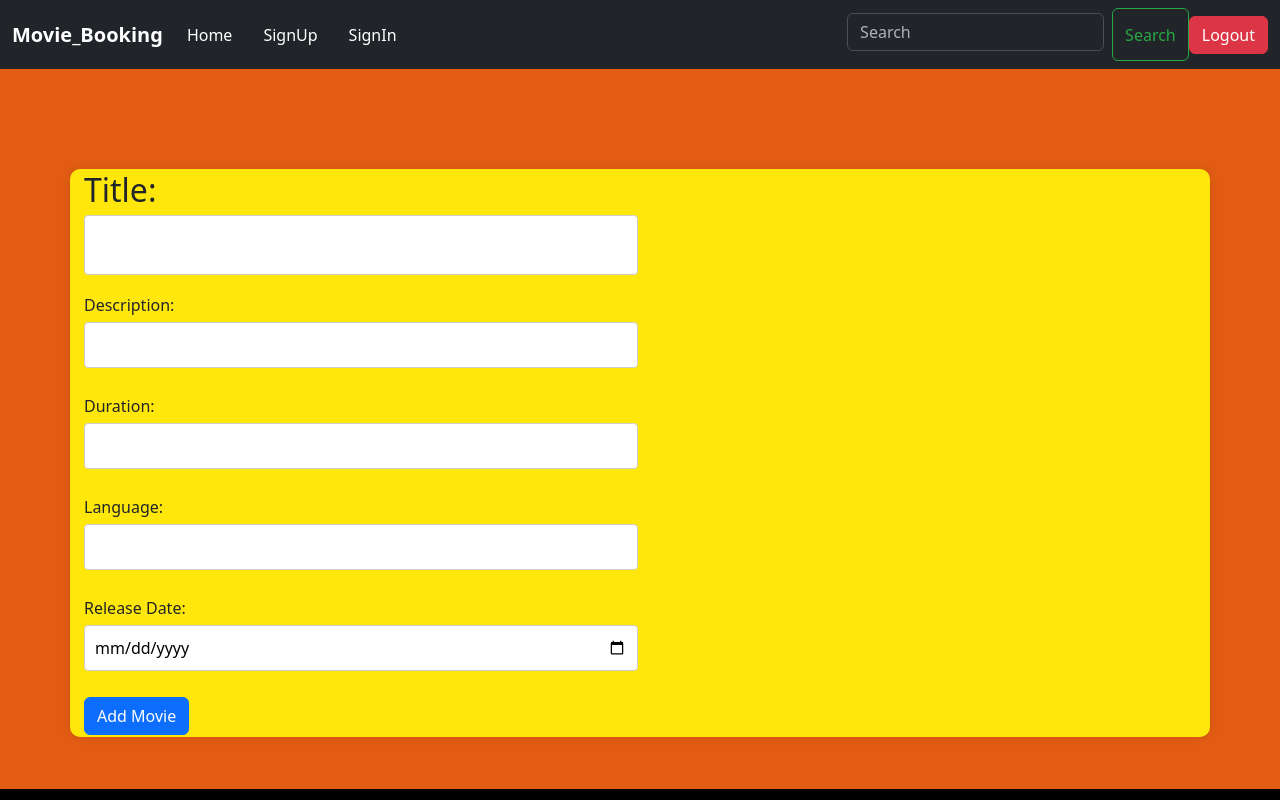
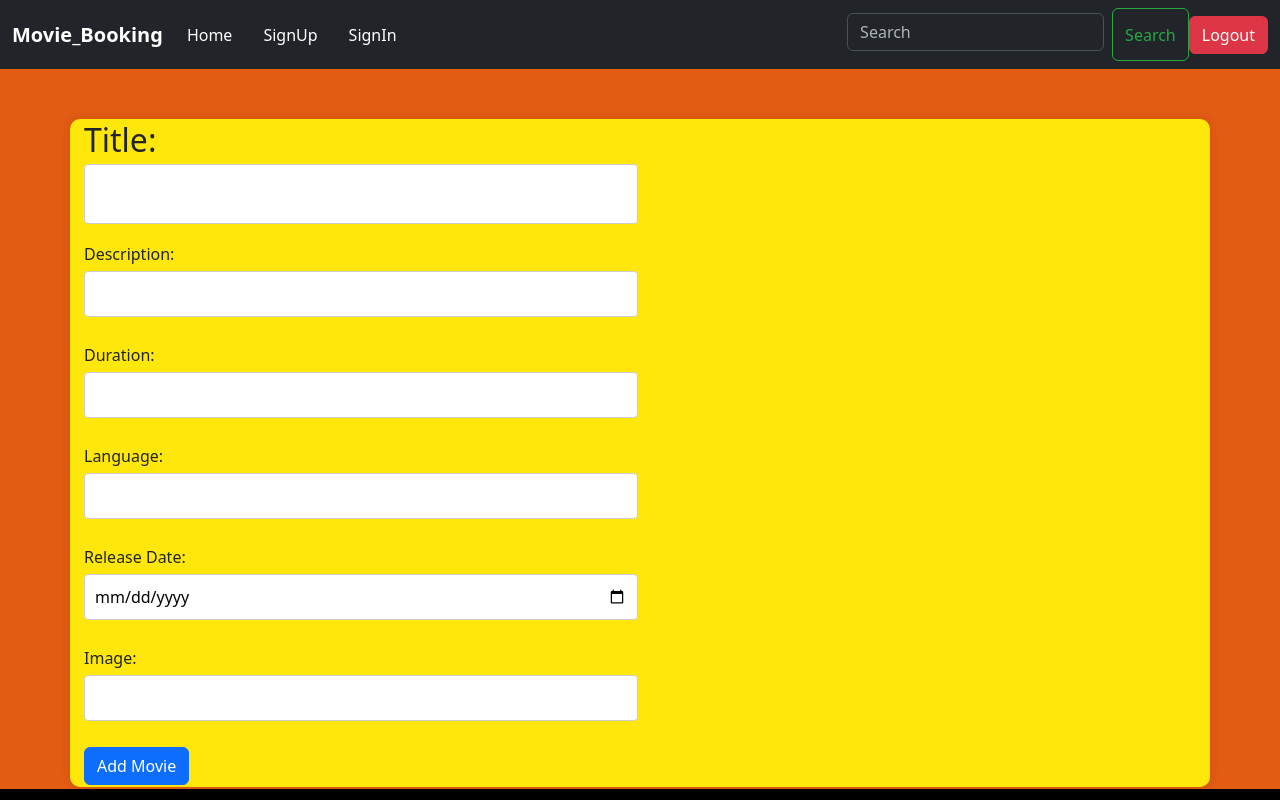
Before and after one commit to W2-80477/Movie_Ticket_Booking_Project, a React (Create React App) app in the folder Frontend/movie/: page /addmovie in a window 1280 px wide. Shown: the top 800 px of the page. Built offline with nearby package versions, Linux system fonts and the light colour scheme.

Commit message:
addMovie updated

```diff
--- a/Frontend/movie/src/components/AddMovie.jsx
+++ b/Frontend/movie/src/components/AddMovie.jsx
@@ -97,6 +97,15 @@ function AddMovie() {
                     onChange={handleInputChange}
                   />
                 </p>
+                <p>
+                  Image:
+                  <input
+                    type="text"
+                    name="image"
+                    value={newMovie.image}
+                    onChange={handleInputChange}
+                  />
+                </p>
                 <button className="btn btn-primary" onClick={handleAddMovie}>
                   Add Movie
                 </button>
```
